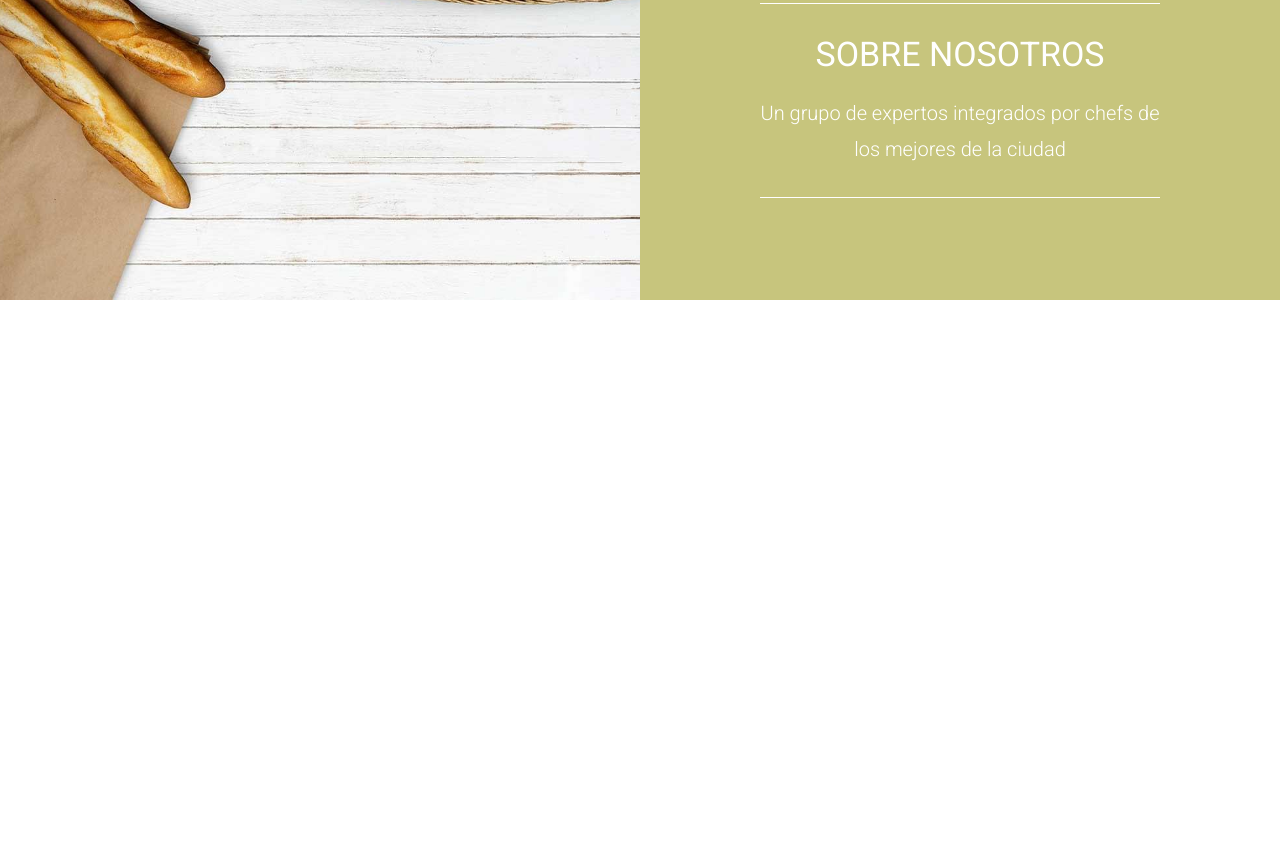
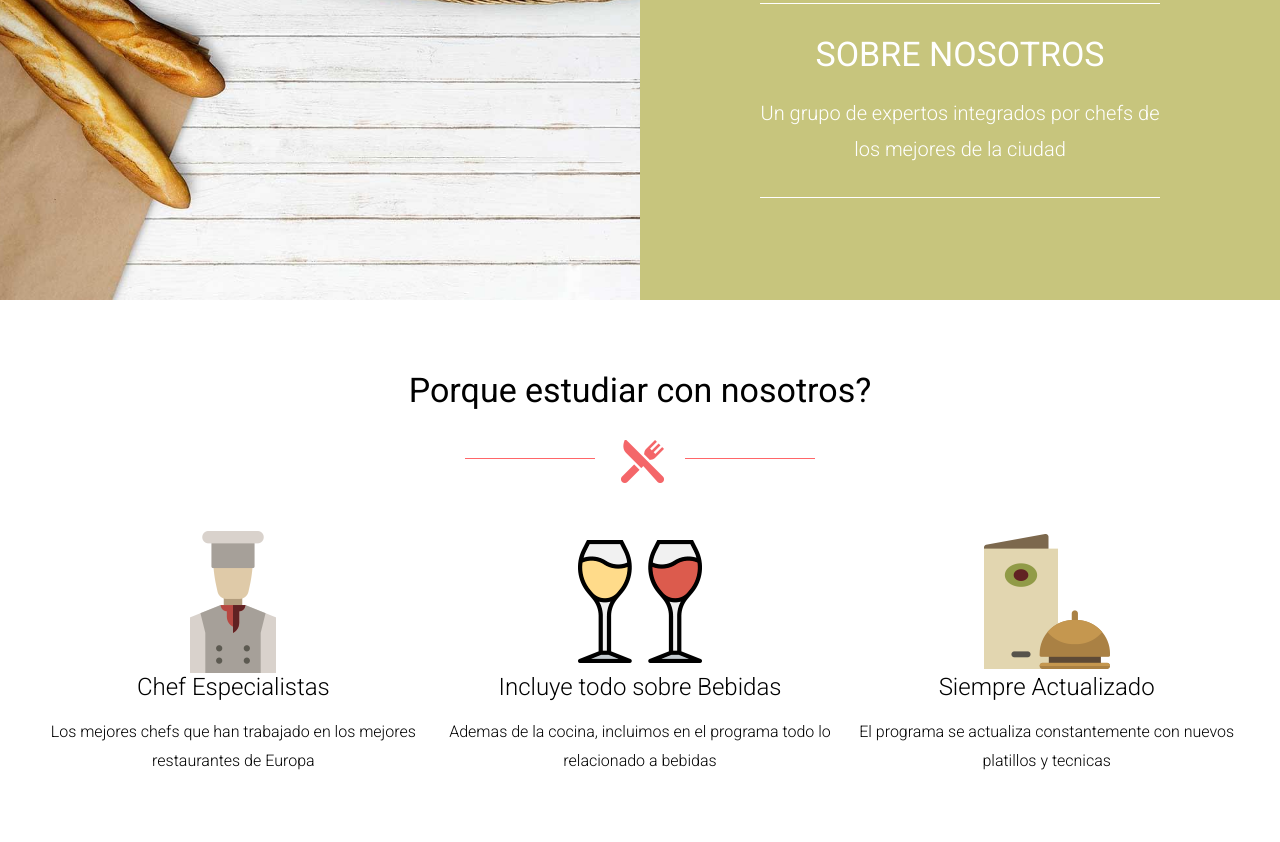
Before and after one commit to BenjaCode/EscuelaDeCocina, a website: page index.html in a window 1280 px wide. Shown: the part 711-1553 px from the top of the page. Before the commit the page ends 1011 px from the top, so only its background shows below. Drawn offline with Linux system fonts and the light colour scheme.

Commit message:
Creacion y Estilos - Nosotros

```diff
--- a/index.html
+++ b/index.html
@@ -48,5 +48,29 @@
             <div class="bloque"></div>
         </div>
     </section>
+
+    <section class="nosotros contenedor">
+        <h2 class="nosotros__heading">Porque estudiar con nosotros?</h2>
+
+        <div class="nosotros__grid">
+            <div class="nosotros__bloque">
+                <img src="build/img/icono_chef.png" alt="Imagen de Chef" class="nosotros__imagen">
+                <h3 class="nosotros__heading-bloque">Chef Especialistas</h3>
+                <p class="nosotros__bloque-texto">Los mejores chefs que han trabajado en los mejores restaurantes de Europa</p>
+            </div>
+
+            <div class="nosotros__bloque">
+                <img src="build/img/icono_vino.png" alt="Imagen de Vino" class="nosotros__imagen">
+                <h3 class="nosotros__heading-bloque">Incluye todo sobre Bebidas</h3>
+                <p class="nosotros__bloque-texto">Ademas de la cocina, incluimos en el programa todo lo relacionado a bebidas</p>
+            </div>
+
+            <div class="nosotros__bloque">
+                <img src="build/img/icono_menu.png" alt="Imagen de Menu" class="nosotros__imagen">
+                <h3 class="nosotros__heading-bloque">Siempre Actualizado</h3>
+                <p class="nosotros__bloque-texto">El programa se actualiza constantemente con nuevos platillos y tecnicas</p>
+            </div>
+        </div>
+    </section>
 </body>
 </html>
--- a/src/scss/base/_mixins.scss
+++ b/src/scss/base/_mixins.scss
@@ -57,3 +57,17 @@
         background-position: center center;
         background-repeat: no-repeat;
 }
+
+@mixin heading{
+    text-align: center;
+
+    &::after{
+        content: '';
+        display: block;
+        height: 10rem;
+        margin: 0 auto;
+        background-image: url(../img/separador.png);
+        background-repeat: no-repeat;
+        background-position: center center;
+    }
+}
--- a/src/scss/ui/contenido/_index.scss
+++ b/src/scss/ui/contenido/_index.scss
@@ -1 +1,2 @@
 @forward 'bloques';
+@forward 'nosotros';
--- /dev/null
+++ b/src/scss/ui/contenido/_nosotros.scss
@@ -0,0 +1,24 @@
+@use 'base/variables' as v;
+@use 'base/mixins' as m;
+
+.nosotros{
+    padding: 5rem 0;
+
+    &__grid{
+        @include m.tablet {
+            @include m.grid(3, 2rem);
+        }
+    }
+
+    &__heading{
+        @include m.heading;
+    }
+
+    &__bloque{
+        text-align: center;
+    }
+
+    &__imagen{
+        margin: 0 auto;
+    }
+}
```
Also changed, not shown: build/css/app.css, 1 other file.
